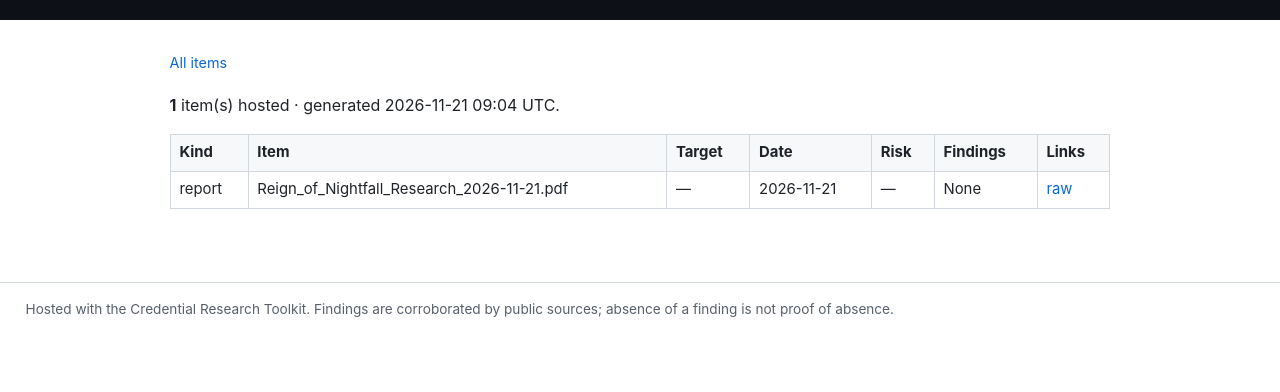
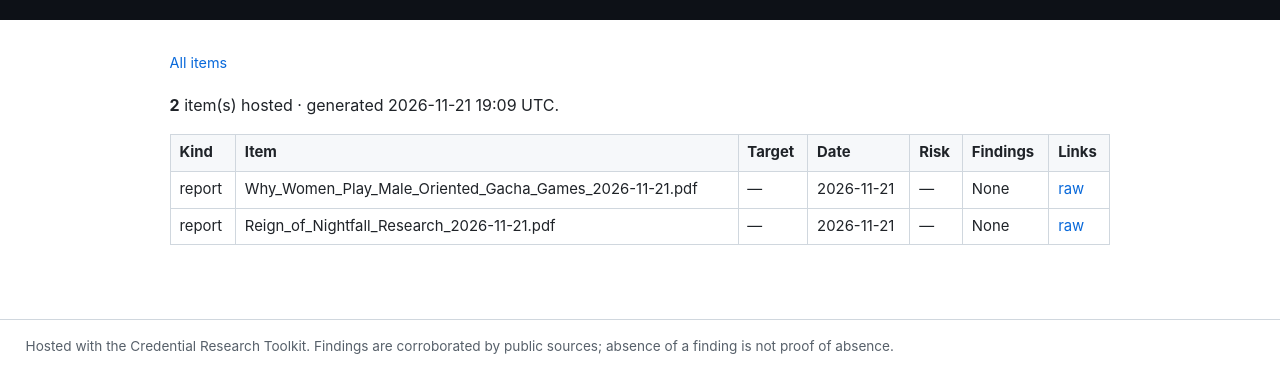
Before and after one commit to Cookieoil/research-tool, a plain HTML site: page docs/index.html in a window 1280 px wide. Shown: the part 82-474 px from the top of the page. Drawn offline with Linux system fonts and the light colour scheme.

Commit message:
Publish research reports to GitHub Pages

```diff
--- a/docs/index.html
+++ b/docs/index.html
@@ -37,8 +37,9 @@ footer { border-top: 1px solid #d0d7de; margin-top: 2rem; padding: 1rem 1.6rem;
 </head>
 <body>
 <header><h1>Research Reports &amp; Papers</h1><p>Cookieoil/research-tool · GitHub Pages</p></header>
-<main><nav><a href="./">All items</a></nav><p><strong>1</strong> item(s) hosted · generated 2026-11-21 09:04 UTC.</p>
+<main><nav><a href="./">All items</a></nav><p><strong>2</strong> item(s) hosted · generated 2026-11-21 19:09 UTC.</p>
 <table><thead><tr><th>Kind</th><th>Item</th><th>Target</th><th>Date</th><th>Risk</th><th>Findings</th><th>Links</th></tr></thead><tbody>
+<tr><td>report</td><td>Why_Women_Play_Male_Oriented_Gacha_Games_2026-11-21.pdf</td><td>—</td><td>2026-11-21</td><td>—</td><td>None</td><td><a href="reports/Why_Women_Play_Male_Oriented_Gacha_Games_2026-11-21.pdf">raw</a></td></tr>
 <tr><td>report</td><td>Reign_of_Nightfall_Research_2026-11-21.pdf</td><td>—</td><td>2026-11-21</td><td>—</td><td>None</td><td><a href="reports/Reign_of_Nightfall_Research_2026-11-21.pdf">raw</a></td></tr>
 </tbody></table></main>
 <footer>Hosted with the Credential Research Toolkit. Findings are corroborated by public sources; absence of a finding is not proof of absence.</footer>
```
Also changed, not shown: 2 other files.
